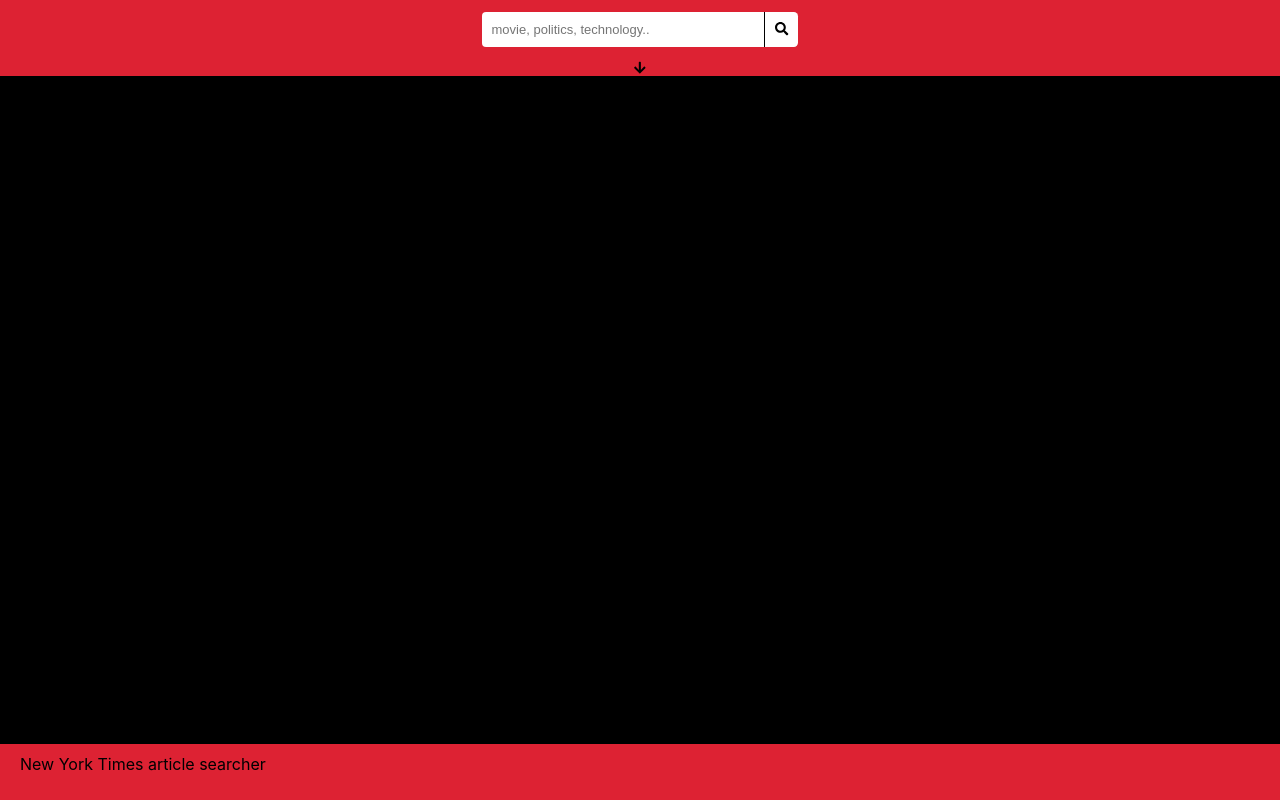
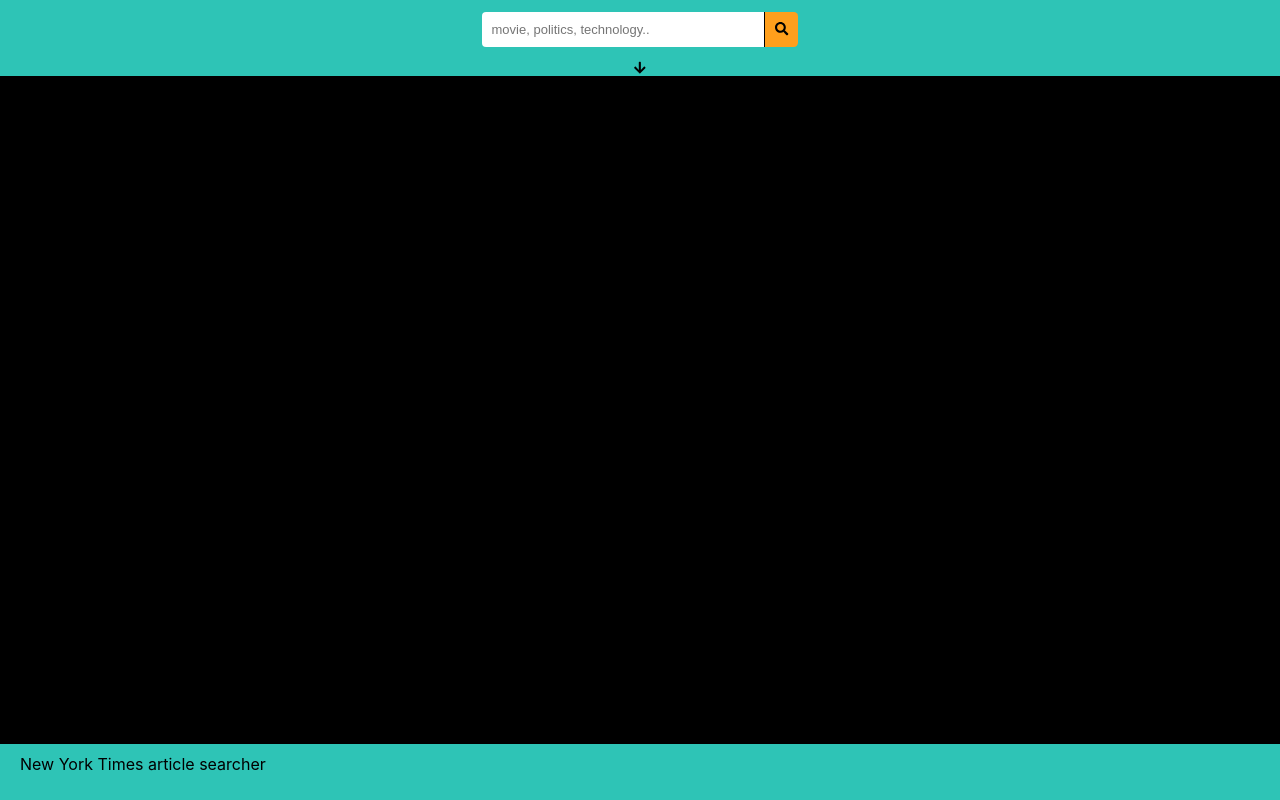
Before and after one commit to mnazari95/pubapiapp, a React (Create React App) app: page / in a window 1280 px wide. Built offline with nearby package versions, Linux system fonts and the light colour scheme.

Commit message:
started using scss, added color pallate, changed base html to better represent the application

```diff
--- a/package.json
+++ b/package.json
@@ -8,6 +8,7 @@
     "@fortawesome/free-solid-svg-icons": "^5.12.0",
     "@fortawesome/react-fontawesome": "^0.1.8",
     "gh-pages": "^2.2.0",
+    "node-sass": "^4.13.1",
     "react": "^16.9.0",
     "react-dom": "^16.9.0",
     "react-scripts": "^3.3.0"
--- a/public/index.html
+++ b/public/index.html
@@ -6,8 +6,8 @@
     <meta name="viewport" content="width=device-width, initial-scale=1" />
     <meta name="theme-color" content="#000000" />
     <meta
-      name="description"
-      content="React application"
+      name="new york times article searcher"
+      content="React application, which utilizes NYT API to fetch news"
     />
     <link rel="apple-touch-icon" href="logo192.png" />
     <!--
@@ -24,7 +24,7 @@
       work correctly both with client-side routing and a non-root public URL.
       Learn how to configure a non-root public URL by running `npm run build`.
     -->
-    <title>NYT Archived Articles</title>
+    <title>NYT Article Searcher</title>
   </head>
   <body>
     <noscript>You need to enable JavaScript to run this app.</noscript>
--- a/src/App.js
+++ b/src/App.js
@@ -1,5 +1,5 @@
 import React from 'react';
-import './App.css';
+import './App.scss';
 import {Article} from './components/Article';
 import {Navbar} from './components/Navbar';
 import {Pagination} from './components/Pagination';
--- a/src/App.css
+++ b/src/App.scss
@@ -1,3 +1,12 @@
+//COLORS
+$color-pallate-1 : #011627;
+$color-pallate-2 : #FDFFFC;
+$color-pallate-3 : #2EC4B6;
+$color-pallate-4 : #E71D36;
+$color-pallate-5 : #FF9F1C;
+
+
+
 .app {
   flex: 1 0 auto;
   display: flex;
@@ -15,8 +24,8 @@
 .grid-container > div {
   text-align: center;
   padding: 1.2em 0;
-  border: 0.125em solid black;
-  background:#f8f8f8;
+  border: 0.125em solid $color-pallate-1;
+  background:$color-pallate-2;
   border-radius: 0.3125em;
 }
 
@@ -49,8 +58,8 @@
   font-size: 0.8em;
   border: #282828 0.0625em solid;
   border-radius: 0.3125em;
-  background-color: #d23;
-  color: white;
+  background-color: $color-pallate-3;
+  color: $color-pallate-1;
   padding: 0.125em;
   align-self: center;
 }
@@ -67,7 +76,7 @@ img {
   flex-wrap: nowrap;
   justify-content: center;
   align-items: center;
-  background: #d23;
+  background: $color-pallate-3;
   height: 3.7em;
   overflow: hidden;
 }
@@ -84,7 +93,7 @@ img {
 .search-btn {
   border: none;
   border-left: black 0.0625em solid;
-  background-color: white;
+  background-color:$color-pallate-5;
   padding: 0.75em;
   border-top-right-radius: 0.3125em;
   border-bottom-right-radius: 0.3125em;
@@ -92,7 +101,7 @@ img {
 }
 
 input:focus {
-  background-color: #f5f5f5;
+  background-color:$color-pallate-5;
 }
 /*PAGINATION*/
 .page-list {
@@ -107,12 +116,12 @@ input:focus {
 .page-item {
   list-style-type: none;
   margin: 0.2em;
-  background-color: #d23;
+  background-color:$color-pallate-3;
   border: none;
 }
 
 .page-item::selection {
-  background-color: #f5f5f5;
+  background-color: $color-pallate-2;
 }
 
 a.page-link {
@@ -121,8 +130,8 @@ a.page-link {
 }
 /*FILTER SECTION*/
 .filter-wrapper {
-  border-top: black 0.0625em solid;
-  border-bottom: black 0.0625em solid;
+  border-top: $color-pallate-1 0.0625em solid;
+  border-bottom: $color-pallate-1 0.0625em solid;
 }
 .filter-container {
   display: flex;
@@ -130,7 +139,7 @@ a.page-link {
   -ms-flex-flow: row nowrap;
   padding: 0.0625em 0.0125em;
   justify-content: space-evenly;
-  background-color: #d23;
+  background-color:$color-pallate-3;
 
   animation: filterbackground 2s forwards;
 }
@@ -157,12 +166,12 @@ a.page-link {
 
 .filter-btn {
   border: none;
-  background-color: #d23;
+  background-color:$color-pallate-3;
 }
 
 .filter-text {
-  background-color: #d23;
-  border: 0.0125em solid white;
+  background-color:$color-pallate-3;
+  border: 0.0125em solid $color-pallate-2;
 
 }
 
@@ -176,22 +185,22 @@ a.page-link {
 }
 
 ::-webkit-scrollbar-track {
-  box-shadow: inset 0 0 2px #d23;
+  box-shadow: inset 0 0 2px $color-pallate-3;
   border-radius: 10px;
 }
 
 ::-webkit-scrollbar-thumb {
-  background: #f5f5f5;
+  background: $color-pallate-2;
   border-radius: 5px;
 }
 
 ::-webkit-scrollbar-thumb:hover {
-  background: #f5f5f5;
+  background: $color-pallate-2;
 }
 
 .footer {
   flex-shrink: 0;
-  background-color: #d23;
+  background-color: $color-pallate-3;
   height: 3.5em;
 }
 
@@ -202,12 +211,12 @@ a.page-link {
 @keyframes filterbackground {
   from{
     height: 0em;
-    background-color: black;
+    background-color: $color-pallate-1;
   }
   to{
     /*height: 6.8125em;*/
     height: 12.4013em;
-    background-color: #d23;
+    background-color: $color-pallate-3;
   }
 }
 
```
Also changed, not shown: 1 other file (tests, documents, lock files or other folders).
